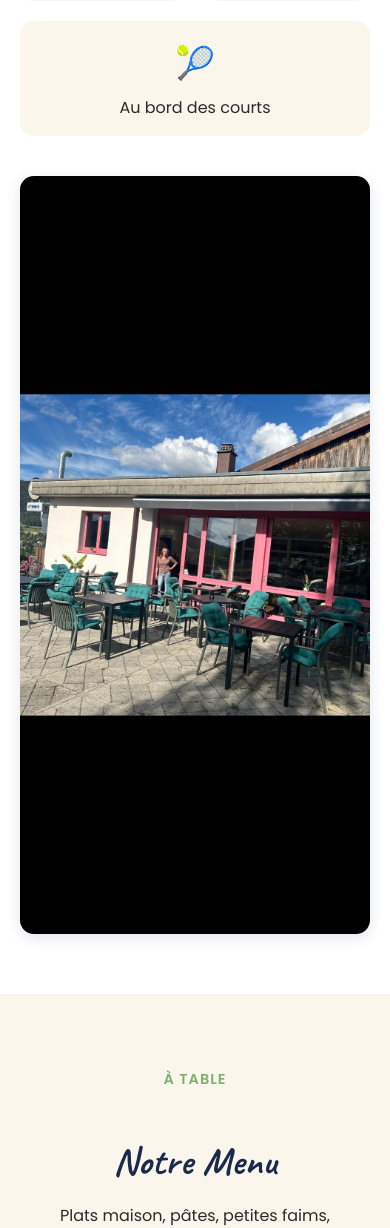
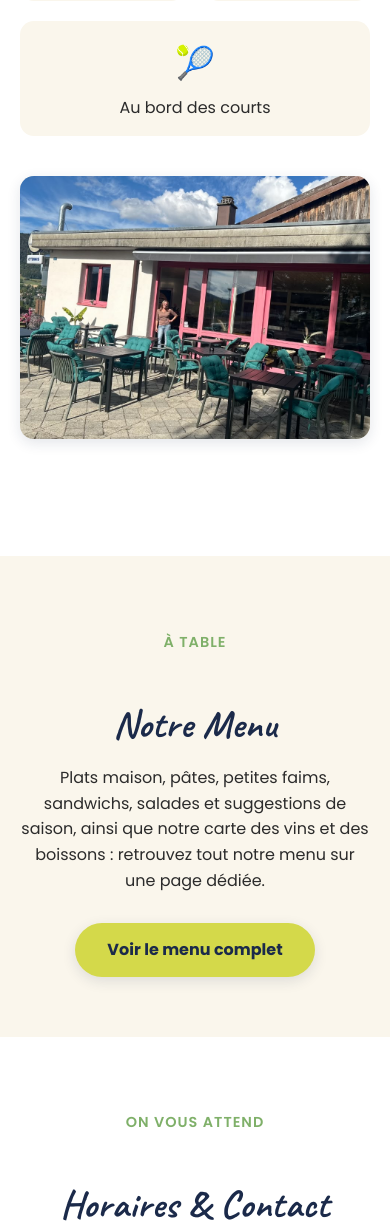
Before and after one commit to Soaresbm1/O-Tennis, a PHP site: page / in a window 390 px wide. Shown: the part 1201-2429 px from the top of the page. Run offline with PHP 8.4, Linux system fonts and the light colour scheme.

Commit message:
Crop presentation photo to hide embedded black bars
Display the restaurant photo in a responsive 4:3 frame with centered cover cropping.

```diff
--- a/style.css
+++ b/style.css
@@ -301,10 +301,13 @@ section.alt {
 
 /* Emplacement photo du lieu / des plats */
 .presentation-image img {
+  width: 100%;
+  height: auto;
+  aspect-ratio: 4 / 3;
   border-radius: var(--rayon);
   box-shadow: var(--ombre);
-  min-height: 260px;
   object-fit: cover;
+  object-position: center;
   background-color: #e9e4d4;
 }
 
```
